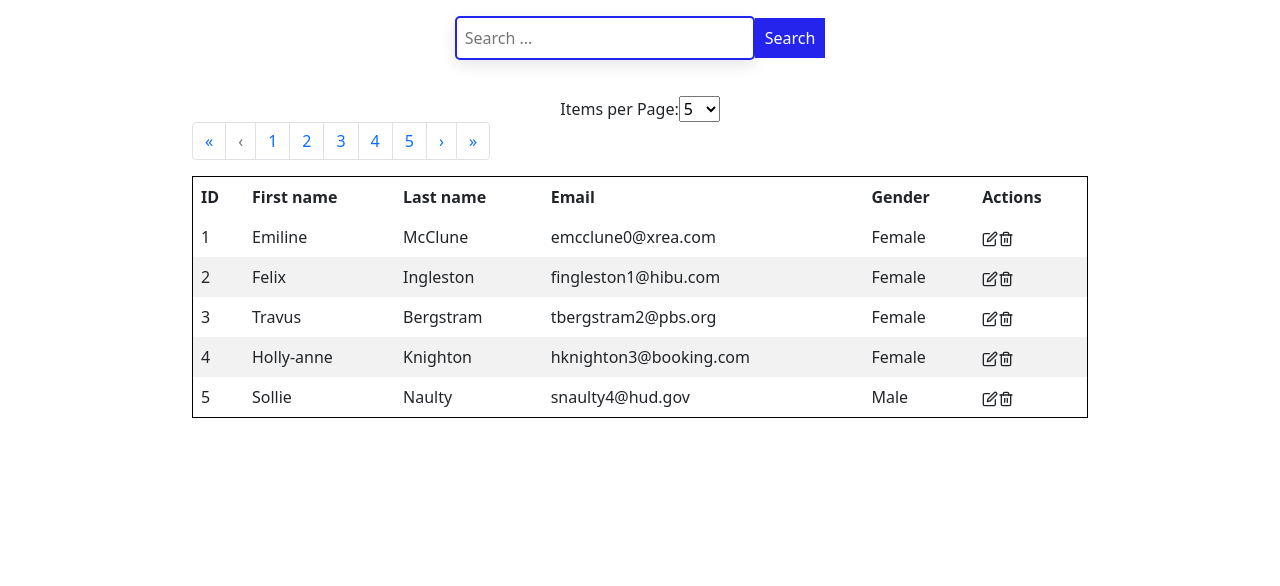
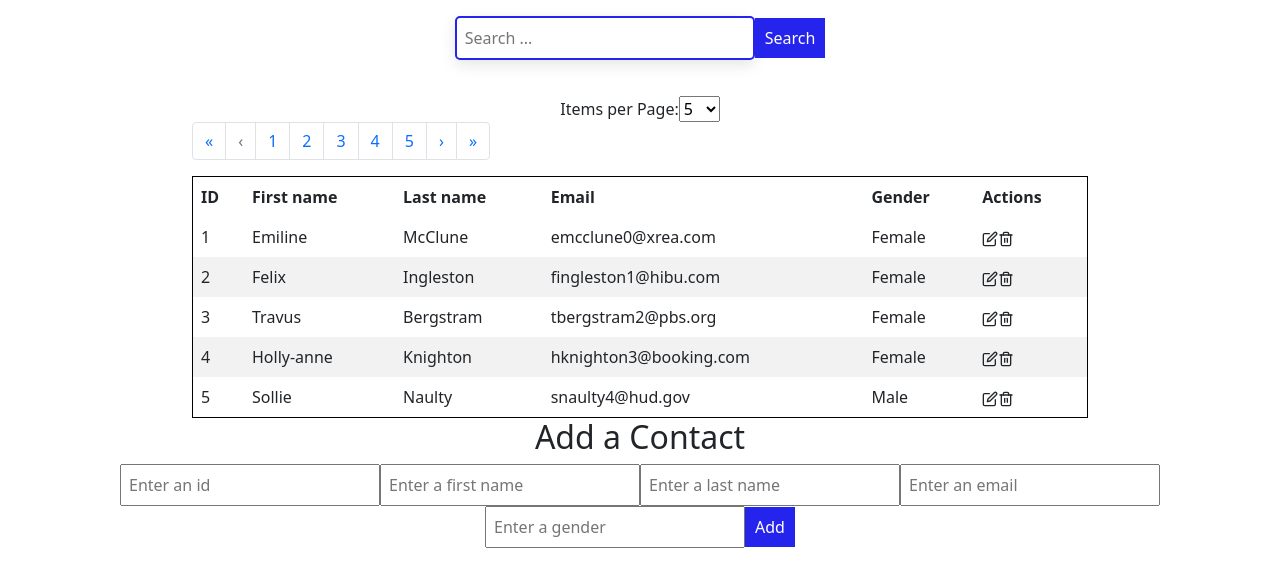
Before and after one commit to aselwilliams/Table-react, a React (Create React App) app: page / in a window 1280 px wide. Shown: the top 586 px of the page. Built offline with nearby package versions, Linux system fonts and the light colour scheme.

Commit message:
new form added

```diff
--- a/package.json
+++ b/package.json
@@ -7,6 +7,7 @@
     "@testing-library/react": "^13.3.0",
     "@testing-library/user-event": "^13.5.0",
     "bootstrap": "^5.1.3",
+    "nanoid": "^4.0.0",
     "react": "^18.2.0",
     "react-bootstrap": "^2.4.0",
     "react-dom": "^18.2.0",
--- a/src/App.css
+++ b/src/App.css
@@ -42,3 +42,7 @@ button {
   margin: auto;
   width: 70vw;
 }
+input{
+  padding: 7px;
+  width: 260px;
+}
--- a/src/App.js
+++ b/src/App.js
@@ -3,13 +3,44 @@ import './App.css';
 import { useState } from 'react';
 import Paginate from './components/Paginate';
 import {FiEdit, FiTrash2} from 'react-icons/fi'
+import { nanoid } from 'nanoid';
 
 function App() {
   const [users, setUsers]=useState(Users)
   const [query, setQuery] =useState('')
   const [itemsPerPage,setItemsPerPage]=useState(5)
   const [currentPage,setCurrentPage]=useState(1)
-  // const [currentUsers,setCurrentUsers]=useState([])
+  // const [currentContacts,setCurrentContacts]=useState([])
+  const [addFormData,setAddFormData]=useState({
+    id:'',
+    firstName:'',
+    lastName:'',
+    email:'',
+    gender:''
+  })
+  const handleAddFormChange=(e)=>{
+    e.preventDefault();
+    const fieldName=e.target.getAttribute('name');
+    const fieldValue=e.target.value;
+
+    const newFormData={...addFormData};
+    newFormData[fieldName]=fieldValue;
+    setAddFormData(newFormData)
+  }
+  const handleAddFormSubmit=(e)=>{
+    e.preventDefault();
+
+    const newUser= {
+      id:nanoid(),
+      firstName: addFormData.firstName,
+      lastName: addFormData.lastName,
+      email: addFormData.email,
+      gender:addFormData.gender
+    }
+    const newUsers=[...users, newUser];
+    setUsers(newUsers)
+  }
+
   const changePage=(num)=>{
       setCurrentPage(num)
   }
@@ -26,8 +57,9 @@ function App() {
   }
 
   const handleDelete=(id)=>{
-    const copy=handleSearch(currentUsers).map((user)=>({...user}))
+    const copy=users.map((user)=>({...user}))
     setUsers(copy.filter((el)=>el.id!==id))
+
   }
   return (
     <div className="App">
@@ -39,10 +71,11 @@ function App() {
         <label>Items per Page: </label>
         <select onChange={(e)=>setItemsPerPage(e.target.value)}>
         <option value='5'>5</option>
+        <option value='8'>8</option>
         <option value='10'>10</option>
         <option value='15'>15</option>
         <option value='20'>20</option>
-        <option value='25'>25</option>
+
         </select>
       <Paginate itemsPerPage={itemsPerPage} currentPage={currentPage} changePage={changePage} users={handleSearch(users)}/>
       </div>
@@ -75,7 +108,15 @@ function App() {
         </tbody>
 
       </table>
-
+    <h2>Add a Contact</h2>
+    <form onSubmit={handleAddFormSubmit}>
+    <input type='text' name='id' required='required' placeholder='Enter an id' onChange={handleAddFormChange}/>
+    <input type='text' name='firstName' required='required' placeholder='Enter a first name' onChange={handleAddFormChange}/>
+    <input type='text' name='lastName' required='required' placeholder='Enter a last name' onChange={handleAddFormChange}/>
+    <input type='email' name='email' required='required' placeholder='Enter an email' onChange={handleAddFormChange}/>
+    <input type='text' name='gender' required='required' placeholder='Enter a gender' onChange={handleAddFormChange}/>
+    <button type='submit'>Add</button>
+    </form>
     </div>
   );
 }
```
Also changed, not shown: 1 other file (tests, documents, lock files or other folders).
